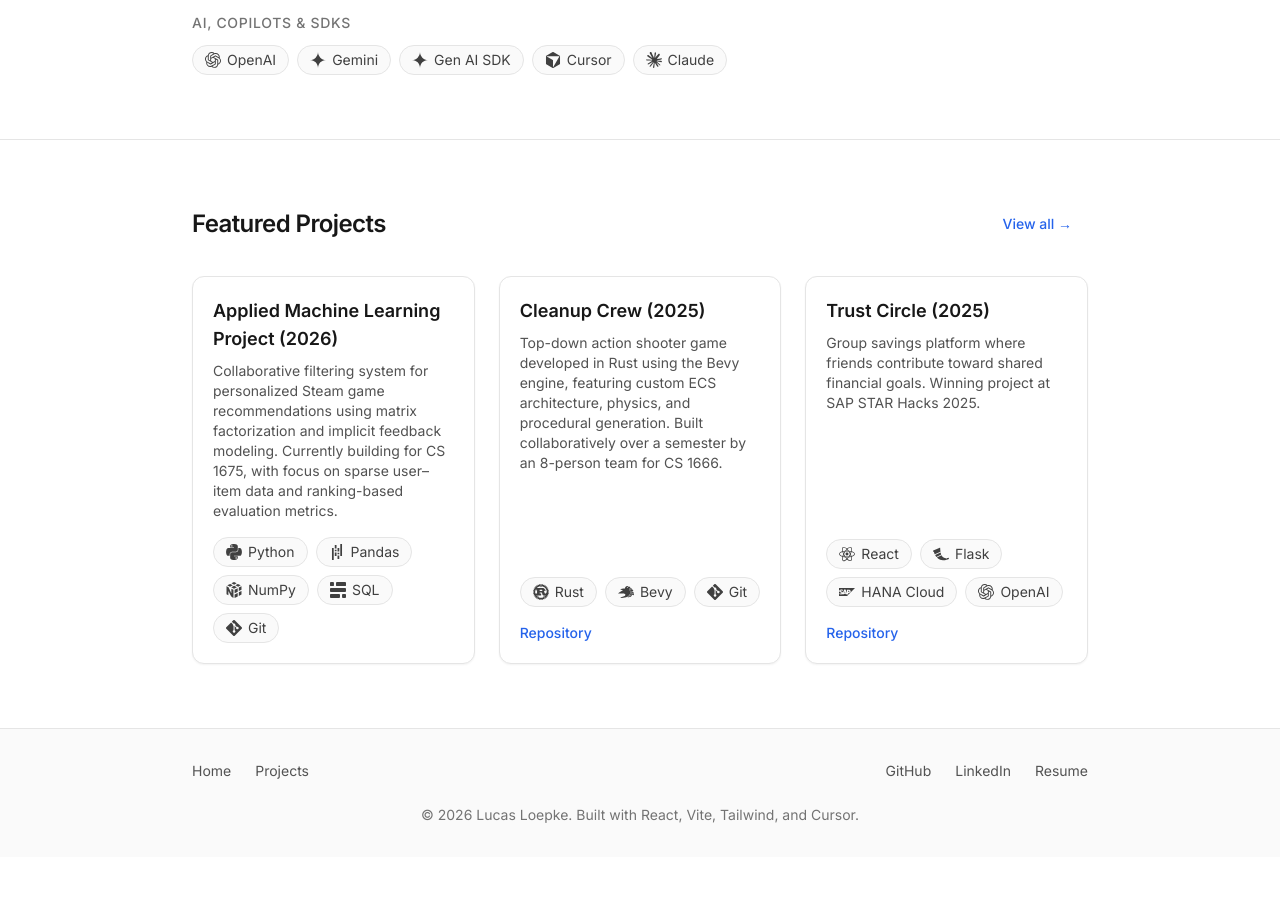
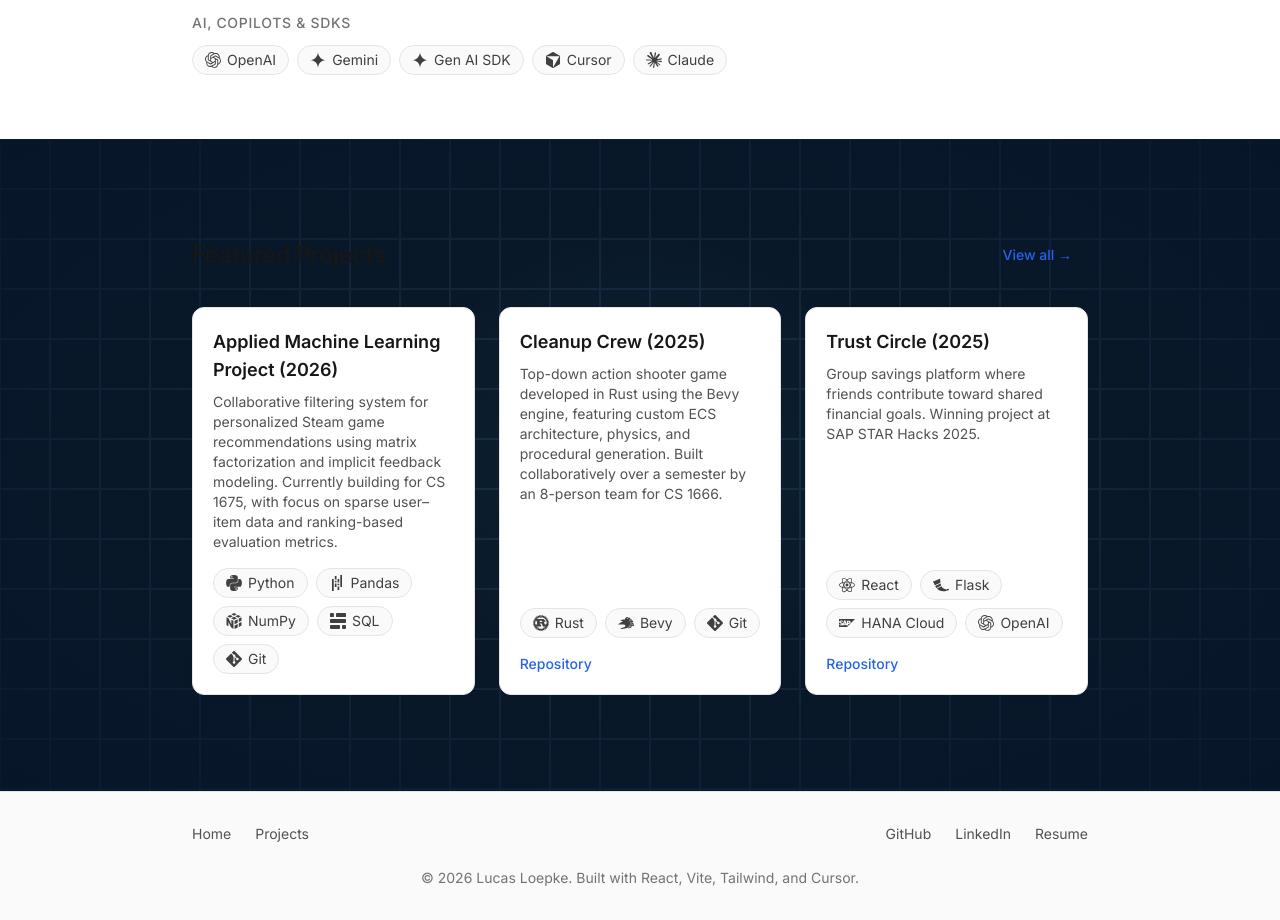
Before and after one commit to lucasloepke/lucasloepke.github.io, a React (Vite) app: page /#/ in a window 1280 px wide. Shown: the part 1340-2260 px from the top of the page. Before the commit the page ends 2197 px from the top, so only its background shows below. Built offline with nearby package versions, Linux system fonts and the light colour scheme.

Commit message:
grid on home page projects

```diff
--- a/src/pages/Home.tsx
+++ b/src/pages/Home.tsx
@@ -1,11 +1,15 @@
+import { useCallback, useRef, useState } from "react";
 import { Link } from "react-router-dom";
 import { Container } from "../components/Container";
 import { SectionHeading } from "../components/SectionHeading";
 import { Chip } from "../components/Chip";
 import { ProjectCard } from "../components/ProjectCard";
 import { UnderwaterBackground } from "../components/UnderwaterBackground";
+import { InteractiveGridPattern } from "../components/InteractiveGridPattern";
 import { projects } from "../data/projects";
 import { getSkillsByCategory } from "../data/skills";
+
+const OFF_SCREEN = { x: -1000, y: -1000 };
 
 const featuredProjects = projects.filter((p) => p.featured).slice(0, 3);
 const skillsByCategory = getSkillsByCategory();
@@ -18,6 +22,20 @@
 ] as const;
 
 export function Home() {
+  const gridSectionRef = useRef<HTMLDivElement>(null);
+  const [mousePosition, setMousePosition] = useState<{ x: number; y: number } | null>(OFF_SCREEN);
+
+  const handleGridMouseMove = useCallback((e: React.MouseEvent<HTMLDivElement>) => {
+    const el = gridSectionRef.current;
+    if (!el) return;
+    const rect = el.getBoundingClientRect();
+    setMousePosition({ x: e.clientX - rect.left, y: e.clientY - rect.top });
+  }, []);
+
+  const handleGridMouseLeave = useCallback(() => {
+    setMousePosition(OFF_SCREEN);
+  }, []);
+
   return (
     <>
       <section className="relative py-16 sm:py-24 overflow-hidden">
@@ -101,10 +119,16 @@
         </Container>
       </section>
 
-      <section className="border-t border-neutral-200 py-16 dark:border-neutral-800">
-        <Container>
+      <section
+        ref={gridSectionRef}
+        className="relative py-16 sm:py-24 overflow-hidden"
+        onMouseMove={handleGridMouseMove}
+        onMouseLeave={handleGridMouseLeave}
+      >
+        <InteractiveGridPattern className="absolute inset-0 z-0" mousePosition={mousePosition} />
+        <Container className="relative z-10 text-neutral-100">
           <div className="mb-8 flex items-center justify-between gap-4">
-            <SectionHeading>Featured Projects</SectionHeading>
+            <SectionHeading className="text-neutral-100">Featured Projects</SectionHeading>
             <Link
               to="/projects"
               className="rounded-lg px-4 py-2.5 text-sm font-medium text-accent transition-all duration-150 hover:bg-neutral-100 hover:text-accent-hover focus:outline-none focus:ring-2 focus:ring-accent focus:ring-offset-2 dark:hover:bg-neutral-800 dark:focus:ring-offset-neutral-950"
```
